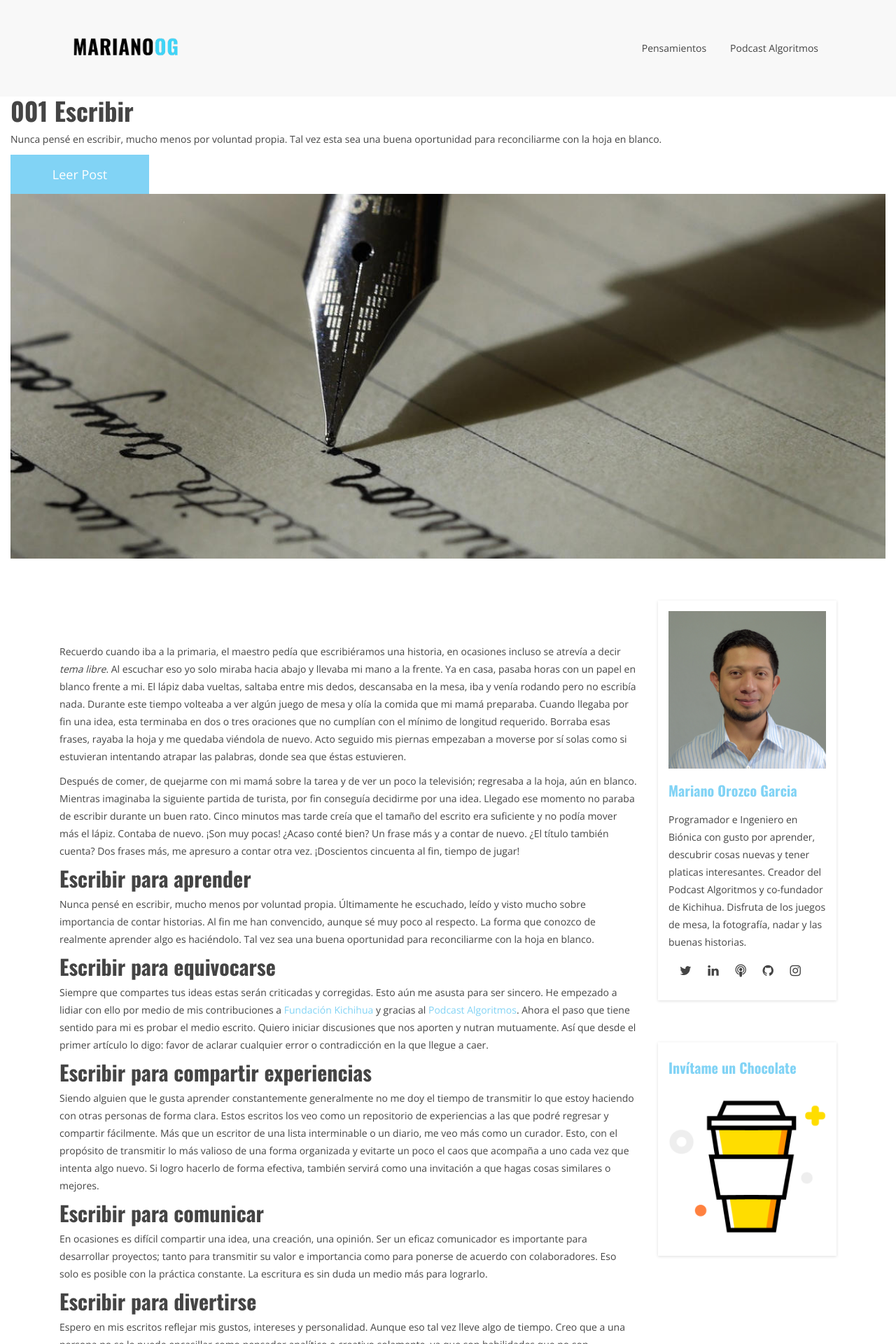
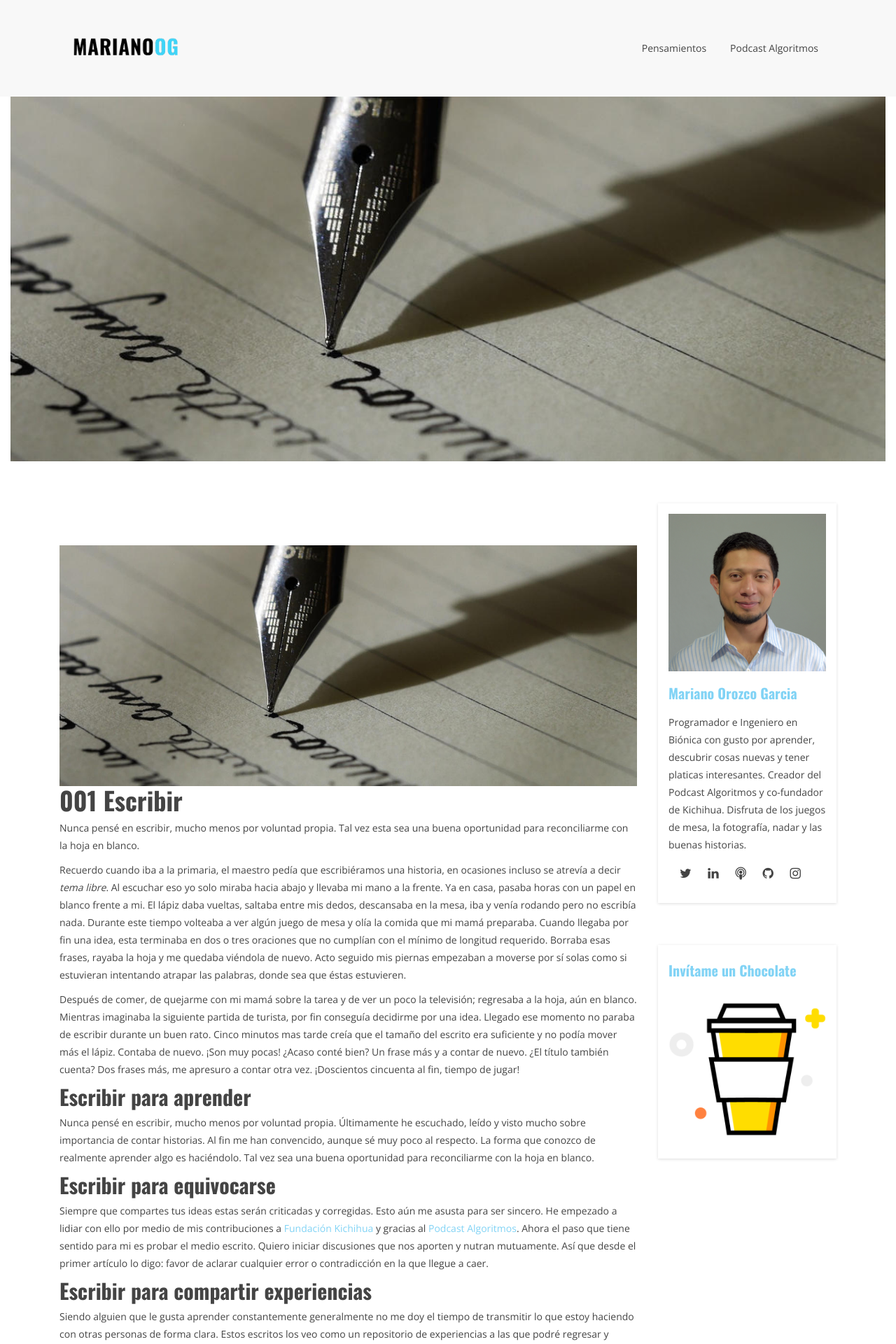
Before and after one commit to MarianoOG/marianoog.github.io, a Jekyll site: the page built from _posts/2019-08-20-001-Escribir.md, in a window 1280 px wide. Shown: the top 1920 px of the page at 70% size. Built offline with Jekyll 4.4.1, drawn with Linux system fonts in a browser that asks for light colours; comment, search, counter and statistics services are not loaded.

Commit message:
no real idea just testing

```diff
--- a/_includes/themes/bootstrap/post.html
+++ b/_includes/themes/bootstrap/post.html
@@ -1,29 +1,11 @@
 <!-- Post header image -->
-<section id="img-header">
-  <div class="container-fluid">
+<div class="container-fluid">
 
-    <div class="row">
-      <div class="col">
-        <h1><strong>{{ page.title }}</strong></h1>
-        {% if page.tagline %}
-          <p>
-            {{ page.tagline }}
-          </p>
-        {% endif %}
-        <a href="#post" class="page-scroll btn btn-lg btn-default-filled">Leer Post</a>
-      </div>
-    </div>
+  {% if page.img %}
+    <img class="img-fluid" src="{{ BASE_PATH }}/assets/images/cover/{{ page.img }}" alt="Image of {{ page.title }}">
+  {% endif %}
 
-    <div class="row">
-      <div class="col">
-        {% if page.img %}
-          <img class="img-fluid" src="{{ BASE_PATH }}/assets/images/cover/{{ page.img }}" alt="Image of {{ page.title }}">
-        {% endif %}
-      </div>
-    </div>
-
-  </div>
-</section>
+</div>
 
 <div class="mb-60"></div>
 
@@ -36,6 +18,21 @@
       <div class="col-sm-12 col-md-9">
 
         <div class="mb-60"></div>
+
+        {% if page.img %}
+          <img class="img-fluid" src="{{ BASE_PATH }}/assets/images/cover/{{ page.img }}" alt="Image of {{ page.title }}">
+        {% endif %}
+
+        <div class="row">
+          <div class="col">
+            <h1><strong>{{ page.title }}</strong></h1>
+            {% if page.tagline %}
+              <p>
+                {{ page.tagline }}
+              </p>
+            {% endif %}
+          </div>
+        </div>
 
         {{ content }}
 
```
